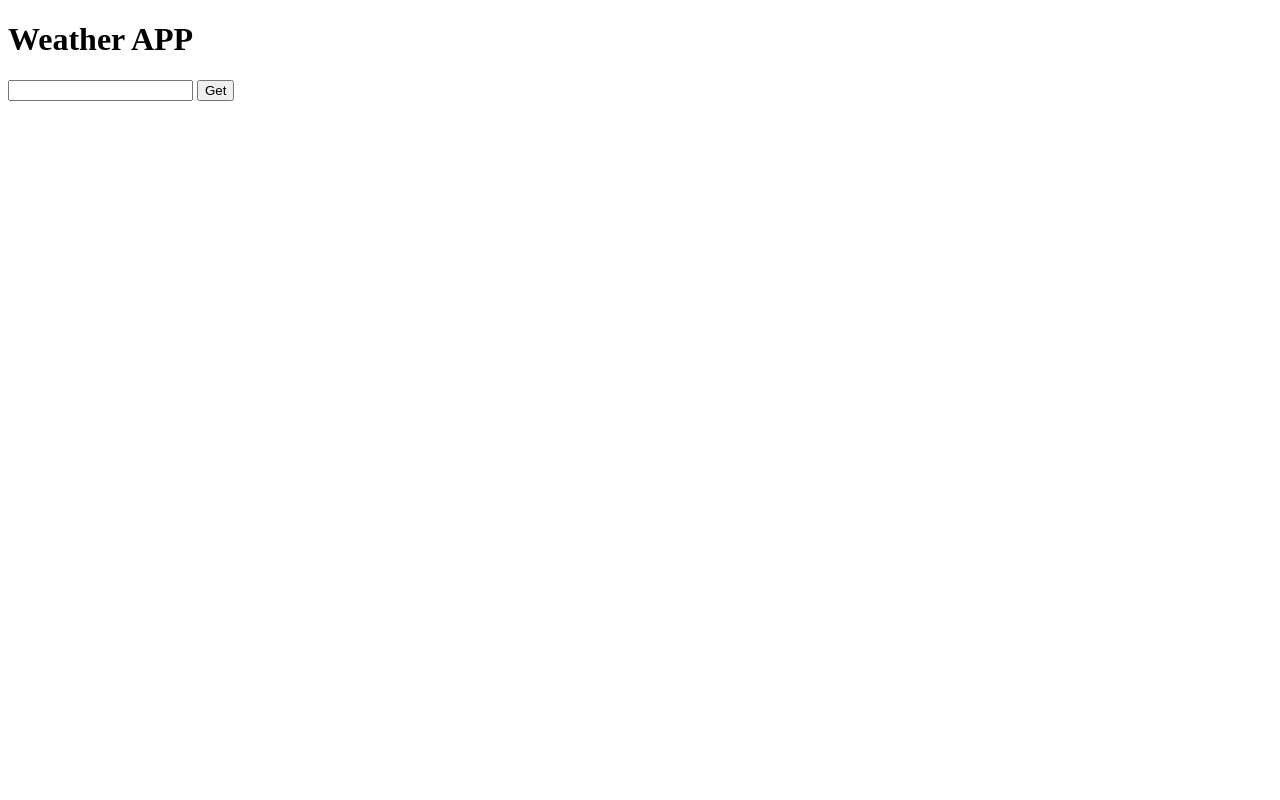
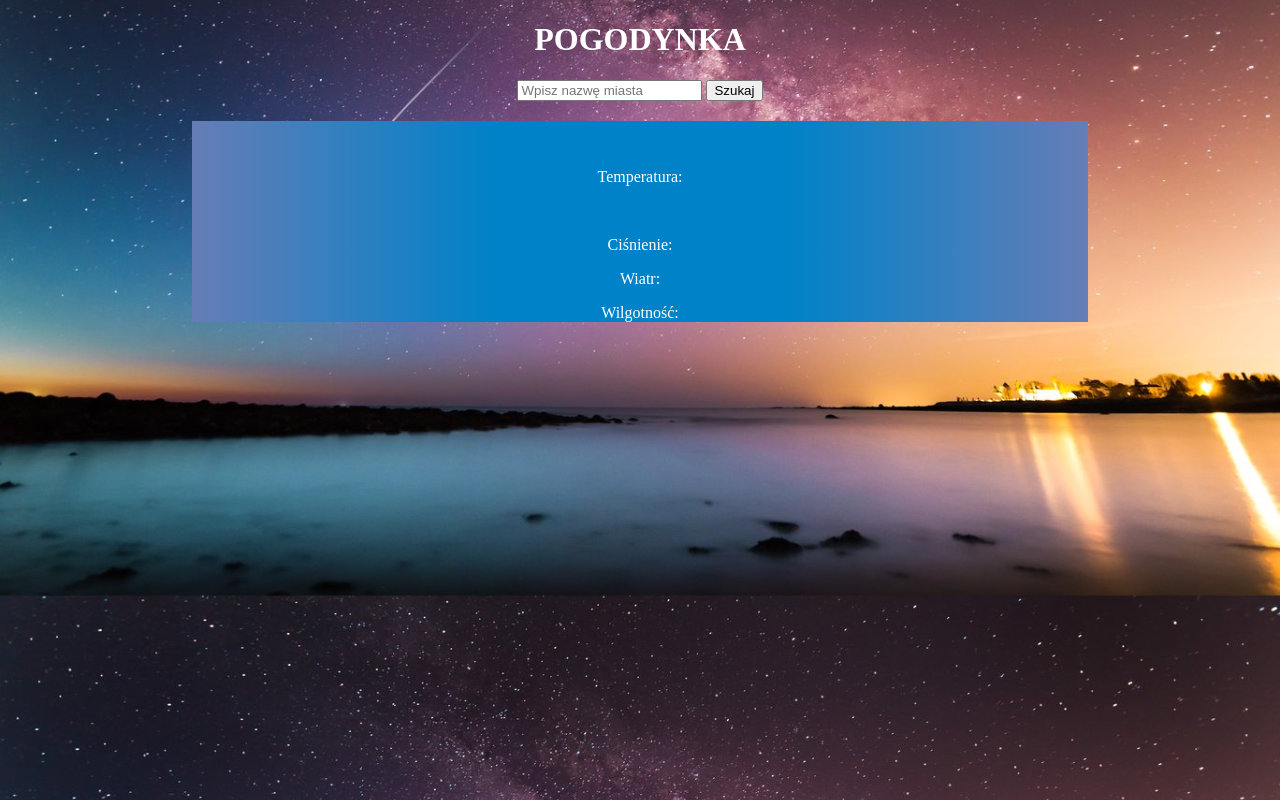
Before and after one commit to narghar/simple-weather-app, a website: page public/index.html in a window 1280 px wide. Drawn offline with Linux system fonts and the light colour scheme.

Commit message:
Add visual changes

```diff
--- a/public/index.html
+++ b/public/index.html
@@ -1,15 +1,31 @@
 <!DOCTYPE html>
 <html lang="en">
+
 <head>
   <meta charset="UTF-8">
   <meta name="viewport" content="width=device-width, initial-scale=1.0">
   <meta http-equiv="X-UA-Compatible" content="ie=edge">
   <title>Simple Weather App</title>
+  <link rel="stylesheet" href="style.css">
 </head>
+
 <body>
-  <h1>Weather APP</h1>
-  <input type="text" class="search" placeholder=""></input>
-  <button class="searchButton">Get</button>
+  <main>
+    <h1>Pogodynka</h1>
+    <input type="text" class="search" placeholder="Wpisz nazwę miasta"></input>
+    <button class="searchButton">Szukaj</button>
+    <div class="info">
+      <h2><span class="city"> </span><span class="country"></span></h2>
+      <p>Temperatura: <span class="temperature"></span></p>
+      <figure class="condition">
+        <img src="" alt="" title="" class="condition__icon">
+        <figcaption class="condition__desc"></figcaption>
+      </figure>
+      <p>Ciśnienie: <span class="pressure"></span></p>
+      <p>Wiatr: <span class="wind"></span></p>
+      <p>Wilgotność: <span class="humidity"></span></p>
+    </div>
+  </main>
 
   <script src="index.js"></script>
 </body>
--- /dev/null
+++ b/public/style.css
@@ -0,0 +1,27 @@
+body {
+  color: #fff;
+  background-image: url('./photos/bg.jpg');
+  background-size: cover;
+  background-position: center;
+}
+
+main {
+  width: 70vw;
+  margin: 0 auto;
+  text-align: center;
+}
+h1 {
+  text-transform: uppercase;
+}
+
+.info {
+  min-width: 360px;
+  background: #667db6;  /* fallback for old browsers */
+  background: -webkit-linear-gradient(to right, #667db6, #0082c8, #0082c8, #667db6);  /* Chrome 10-25, Safari 5.1-6 */
+  background: linear-gradient(to right, #667db6, #0082c8, #0082c8, #667db6); /* W3C, IE 10+/ Edge, Firefox 16+, Chrome 26+, Opera 12+, Safari 7+ */
+
+}
+.country {
+  color: orange;
+  margin-left: 1rem;
+}
```
Also changed, not shown: public/photos/bg.jpg (added).
